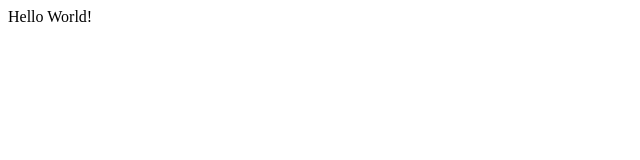
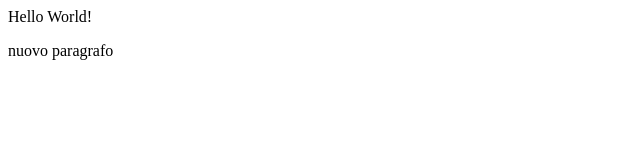
Before and after one commit to alessiopriore/Hello, a plain HTML site: page index.html in a window 1280 px wide. Shown: the full height of the page, 0-640 px from the left. Drawn offline with Linux system fonts and the light colour scheme.

Commit message:
modifica

```diff
--- a/index.html
+++ b/index.html
@@ -5,6 +5,7 @@
     <body>
         <div>
 			<p>Hello World!</p>
+			<p>nuovo paragrafo</p>
 		</div>
     </body>
 </html>
```
